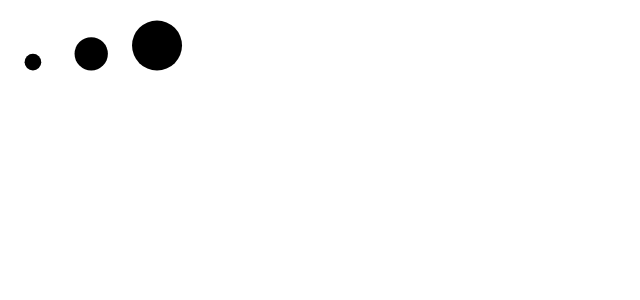
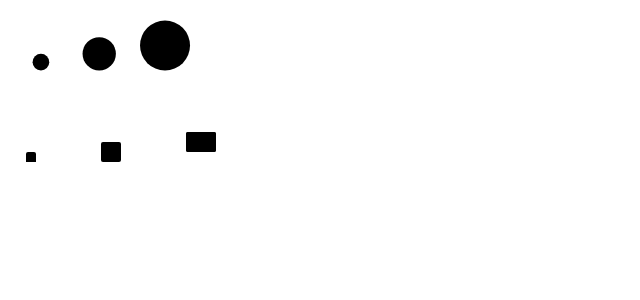
Before and after one commit to melshiD/personal-exercies, a React (Create React App) app in the folder React/svgs_for_icons/app/: page / in a window 1280 px wide. Shown: the top 300 px of the page, without its empty margins (0-640 px from the left). Built offline with nearby package versions, Linux system fonts and the light colour scheme.

Commit message:
animate viewBox is the goal

```diff
--- a/React/svgs_for_icons/app/src/App.js
+++ b/React/svgs_for_icons/app/src/App.js
@@ -3,12 +3,14 @@ import BouncingBallsIcon from './Components/Icons/BouncingBallsIcon';
 import React from 'react';
 import CustomTextInput from "./Components/Icons/CustomTextInput";
 import classes from './App.module.css';
+import MovingViewBox from './Components/Icons/MovingViewBox';
 
 function App() {
   return (
-    <div className={classes.flexBalls}>
+    <React.Fragment>
     <BouncingBallsIcon />
-    </div>
+    <MovingViewBox />
+    </React.Fragment>
   );
 }
 
--- a/React/svgs_for_icons/app/src/Components/Icons/BouncingBallsIcon.js
+++ b/React/svgs_for_icons/app/src/Components/Icons/BouncingBallsIcon.js
@@ -1,4 +1,4 @@
-import React, { createRef, useEffect } from 'react';
+import React, { createRef, useEffect, useRef } from 'react';
 import classes from './BouncingBallsIcon.module.css';
 import { gsap } from 'gsap/gsap-core';
 import { CSSPlugin } from 'gsap/CSSPlugin'
@@ -9,17 +9,10 @@ import { Power4 } from 'gsap';
 gsap.registerPlugin(CSSPlugin)
 
 const BouncingBallsIcon = (props) => {
-    const elementsRef = createRef();
+    const elementsRef = useRef();
     const circsRef = gsap.utils.selector(elementsRef);
-    const viewBoxAnimationRef = createRef();
-
-
-    useEffect( () => {
-        gsap.to(viewBoxAnimationRef.current, {
-            viewBox: "240 0 240 90",
-            duration: 4
-        });
-    });
+    const viewBoxAnimationRef = useRef();
+    const tl = useRef();
 
     useEffect( ()=> {
         gsap.to(circsRef("circle"), {
--- a/React/svgs_for_icons/app/src/Components/Icons/BouncingBallsIcon.module.css
+++ b/React/svgs_for_icons/app/src/Components/Icons/BouncingBallsIcon.module.css
@@ -6,6 +6,15 @@
     width: 200px;
     height: 75px;
     overflow: hidden;
+    margin: 0 0.5em;
     /* border: solid pink 1px; */
     /* border-radius: 4px; */
 }
+
+.filler{
+    transform: scale(2);
+}
+
+.thriller{
+    transform: scale(2);
+}
--- /dev/null
+++ b/React/svgs_for_icons/app/src/Components/Icons/MovingViewBox.js
@@ -0,0 +1,40 @@
+import React, { createRef, useEffect, useRef } from 'react';
+import classes from './BouncingBallsIcon.module.css';
+import { gsap } from 'gsap/gsap-core';
+import { CSSPlugin } from 'gsap/CSSPlugin'
+import { Power4 } from 'gsap';
+// Force CSSPlugin to not get dropped during build
+gsap.registerPlugin(CSSPlugin)
+gsap.registerPlugin(CSSPlugin)
+
+const MovingViewBox = (props) => {
+
+
+    const el = useRef();
+    const q = gsap.utils.selector(el);
+    const tl = useRef();
+
+    useEffect(() => {
+        tl.current = gsap.timeline()
+            .to(q('svg'), {
+                viewBox: '280 0 240 90',
+                duration: 4
+            })
+            .to(q('svg'), {
+                viewBox: '0 0 240 90',
+                duration: 4
+            }).play();
+    }, []);
+//WHEN YOU SIT BACK DOWN READ AND FIGURE OUT HOW TO ANIMATE VIEWBOX IN REACT
+    return (<div ref={el}>
+        <svg className={classes['svg-container']} >
+            <rect id="r1" x="10" y="65" width="10" height="20" rx="2" fill="black" />
+            <rect id="r2" x="85" y="55" width="20" height="20" rx="2" fill="black" />
+            <rect id="r3" x="170" y="45" width="30" height="20" rx="2" fill="black" />
+            <rect id="r3" x="170" y="45" width="30" height="20" rx="2" fill="black" />
+        </svg>
+    </div>
+    )
+};
+
+export default MovingViewBox;
```
